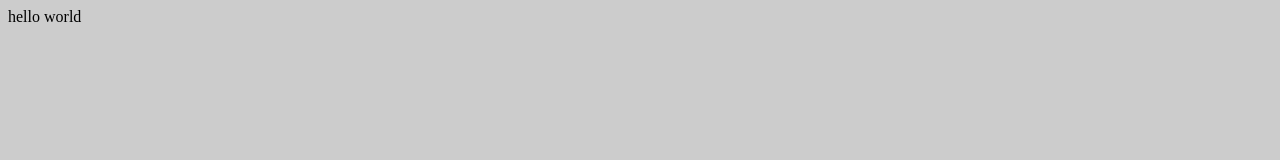
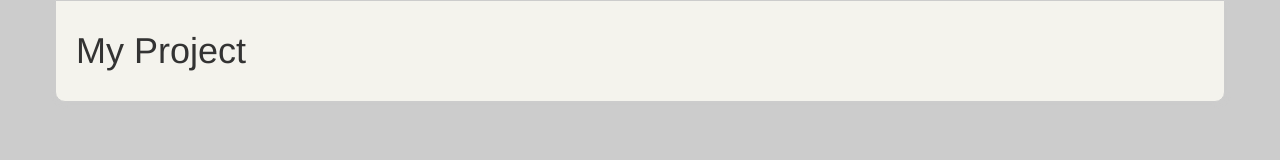
Before and after one commit to nathantbaker/webpack-template, a website built with webpack: page index.html in a window 1280 px wide. Built offline with nearby package versions, Linux system fonts and the light colour scheme.

Commit message:
added bootstrap

```diff
--- a/index.html
+++ b/index.html
@@ -4,7 +4,10 @@
         <meta charset="utf-8">
     </head>
     <body>
-      <div id="container"></div>
+      <div class="container">
+        <h1>My Project</h1>
+        <div id="entry"></div>
+      </div>
       <script type="text/javascript" src="dist/bundle.js" charset="utf-8"></script>
     </body>
 </html>
--- a/package.json
+++ b/package.json
@@ -10,6 +10,7 @@
   "author": "Nathan T. Baker",
   "license": "ISC",
   "devDependencies": {
+    "bootstrap": "^3.3.7",
     "css-loader": "^0.25.0",
     "jquery": "^3.1.1",
     "jshint": "^2.9.4",
--- a/sass/style.scss
+++ b/sass/style.scss
@@ -1,5 +1,15 @@
+@import url('/node_modules/bootstrap/dist/css/bootstrap.min.css');
+
 $background: #ccc;
 
 body {
     background: $background;
 }
+
+.container {
+  background-color: #f4f3ed;
+  border-radius: 0 0 10px 10px;
+  padding: 10px 20px 20px 20px;
+  border: #ccc 1px solid;
+  box-shadow: 1px 2px 5px #ccc;
+}
```
